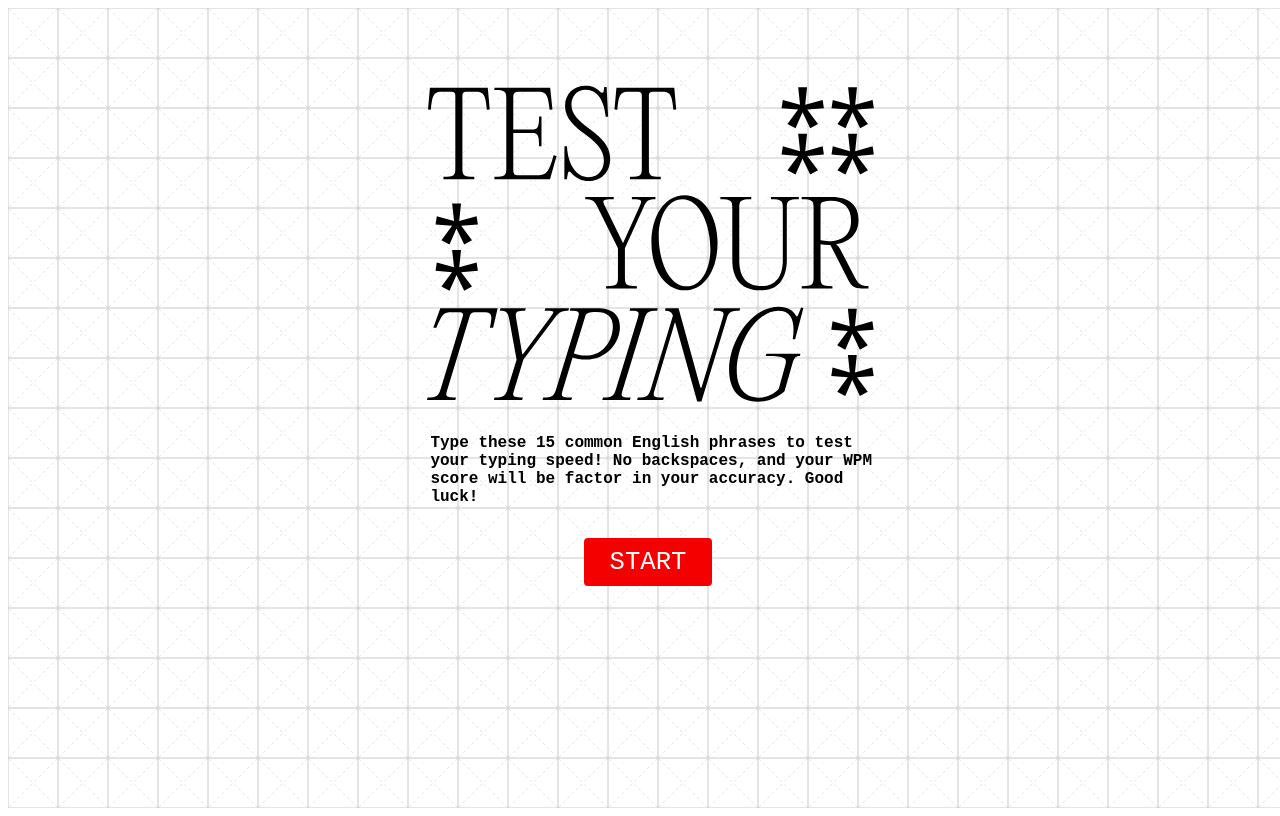
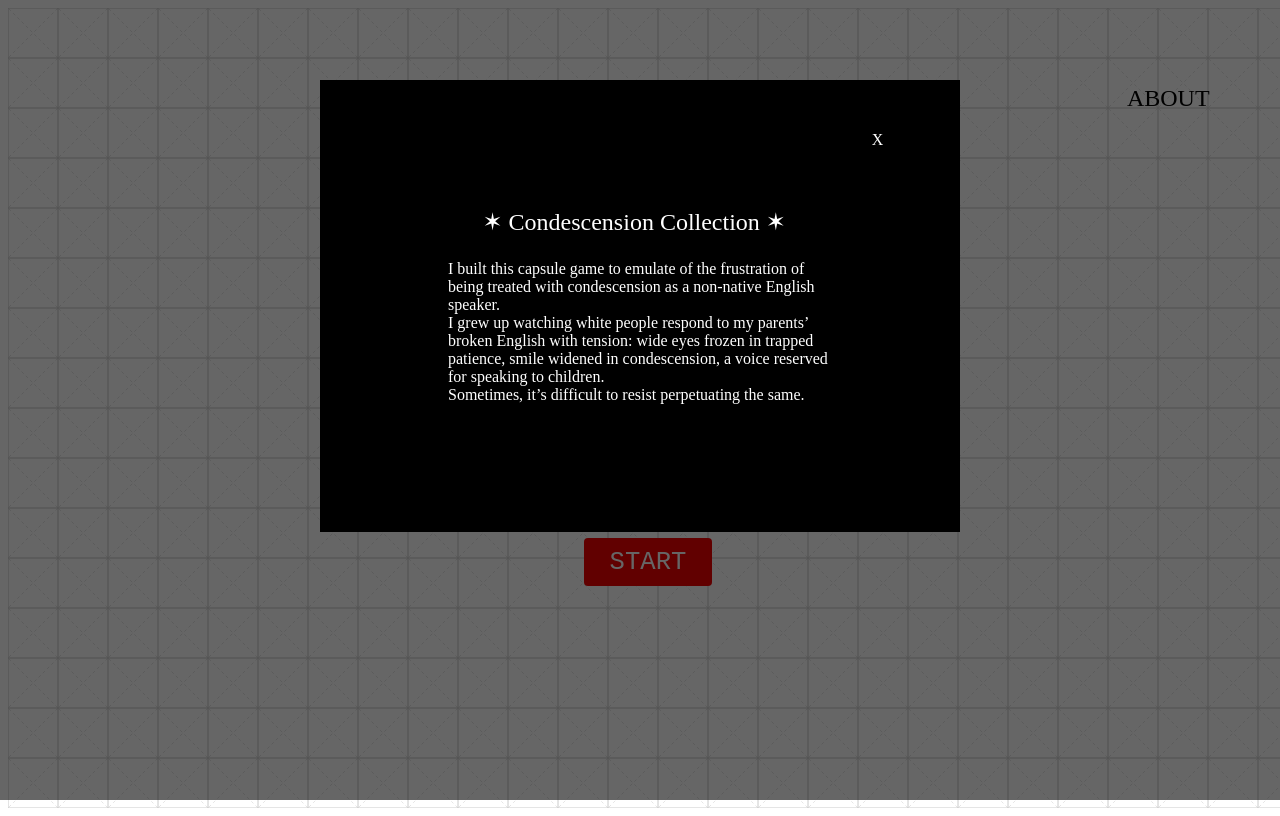
Before and after one commit to ashley-cai/condescension-collection, a website: page index.html in a window 1280 px wide. Drawn offline with Linux system fonts and the light colour scheme.

Commit message:
add about modal, fix some bugs

```diff
--- a/index.html
+++ b/index.html
@@ -6,6 +6,8 @@
   <body>
 
     <script>var exports = {};</script>
+
+    <div id="about" onclick="javascript:aboutButton()">ABOUT</div>
 
     <div class="intro-page" id="intro-page">
       <div class="intro-container">
@@ -17,6 +19,16 @@
               START
           </div>
       </div>
+    </div>
+
+    <div id="about-modal">
+      <div id="x" onclick="javascript:closeAboutModal()">X</div>
+      <p id="title">✶ Condescension Collection ✶</p>
+      I built this capsule game to emulate of the frustration of being treated with condescension as a non-native English speaker.
+      <br>
+      I grew up watching white people respond to my parents’ broken English with tension: wide eyes frozen in trapped patience, smile widened in condescension, a voice reserved for speaking to children.
+      <br>
+      Sometimes, it’s difficult to resist perpetuating the same.
     </div>
 
     <div id="game-page" class="game-page">
@@ -44,6 +56,8 @@
     </div>
     </div>
 
+    <div id="shade"></div>
+
     <script src="index.js"></script>
   </body>
 </html>
--- a/index.js
+++ b/index.js
@@ -38,6 +38,8 @@ function startGame() {
     intro.style.display = "none";
     let game = document.getElementById("game-page");
     game.style.display = "block";
+    let about = document.getElementById("about");
+    about.style.display = "none";
     initializePhrase();
 }
 //function to pick a phrase and set up the text-boxes
@@ -255,9 +257,26 @@ function homePage() {
     timeTracker = 0;
     mistakeTracker = 0;
     letterCounter = 0;
+    usedPhrases = [0];
     let mistakes = document.getElementById("mistakes");
     mistakes.innerHTML = mistakeTracker.toString();
     wpmElement.innerHTML = "0";
+    let restartButton = document.getElementById("restart-button");
+    restartButton.style.display = "none";
+    let about = document.getElementById("about");
+    about.style.display = "block";
+}
+function aboutButton() {
+    let abtModal = document.getElementById('about-modal');
+    abtModal.style.display = "block";
+    let shade = document.getElementById('shade');
+    shade.style.display = "block";
+}
+function closeAboutModal() {
+    let abtModal = document.getElementById('about-modal');
+    abtModal.style.display = "none";
+    let shade = document.getElementById('shade');
+    shade.style.display = "none";
 }
 window.onload = function () {
     initializePhrase();
--- a/index.ts
+++ b/index.ts
@@ -44,6 +44,8 @@ function startGame() {
     intro!.style.display = "none"
     let game = document.getElementById("game-page")
     game!.style.display = "block"
+    let about = document.getElementById("about")
+    about!.style.display = "none"
     initializePhrase()
 }
 
@@ -302,10 +304,33 @@ function homePage() {
     mistakeTracker = 0;
     letterCounter = 0;
 
+    usedPhrases = [0];
+
     let mistakes = document.getElementById("mistakes")
     mistakes!.innerHTML = mistakeTracker.toString();
 
     wpmElement!.innerHTML = "0";
+
+    let restartButton = document.getElementById("restart-button")!
+    restartButton.style.display = "none"
+
+    let about = document.getElementById("about")
+    about!.style.display = "block"
+}
+
+function aboutButton() {
+    let abtModal = document.getElementById('about-modal')
+    abtModal.style.display="block"
+    let shade = document.getElementById('shade')
+    shade.style.display="block"
+}
+
+function closeAboutModal() {
+    let abtModal = document.getElementById('about-modal')
+    abtModal.style.display="none"
+    let shade = document.getElementById('shade')
+    shade.style.display="none"
+
 }
 
 window.onload = function() {
--- a/styles.scss
+++ b/styles.scss
@@ -238,3 +238,85 @@ input:focus {
   .typed{
     color:black;
   }
+
+
+
+
+  #about {
+    @media (orientation: portrait) {
+      font-size: 2em;
+      line-height: 6vw;
+      padding: 1.5vw;
+    }
+    padding: .5vw;
+    font-size: 1.5em;
+    line-height: 2vw;
+    text-align: center;
+    font-family: "Akkurat-Mono";
+    position: absolute;
+    top: 10vh;
+    right: 5vw;
+    color: black;
+    cursor: pointer;
+    z-index: 2;
+
+    background-color: var(--darkred);
+    -webkit-user-select: none; /* Safari */
+    -ms-user-select: none; /* IE 10 and IE 11 */
+    user-select: none; /* Standard syntax */
+
+  }
+
+  #title{
+    font-size: 1.5em;
+    text-align: center;
+    margin-top: 0;
+  }
+
+  #about-modal {
+    @media (orientation: portrait) {
+      width: 75vw;
+      font-size: 2em;
+      padding: 10vw;
+      padding-top: 15vw;
+      padding-bottom: 15vw;
+      top: 10vh;
+    }
+    z-index: 1;
+    position: absolute;
+    color: white;
+    background-color: black;
+    top: 10vh;
+    left: 0;
+    right: 0;
+    margin-left: auto;
+    margin-right: auto;
+    width: 30vw;
+    font-family: "Akkurat-Mono";
+    font-size: 1em;
+    padding: 10vw;
+
+    #x {
+      @media (orientation: portrait) {
+        font-size: 1em;
+        transform: translate(2vh, -5vh);
+      }
+      cursor: pointer;
+      float: right;
+      // font-size: 1em;
+      transform: translate(4vw, -6vw);
+      -webkit-user-select: none; /* Safari */
+      -ms-user-select: none; /* IE 10 and IE 11 */
+      user-select: none; /* Standard syntax */
+    }
+  }
+
+  #shade {
+    width: 100vw;
+    height: 100vh;
+    position: absolute;
+    top:0;
+    left:0;
+    background-color: black;
+    opacity: 60%;
+  }
```
Also changed, not shown: styles.css, 1 other file.
